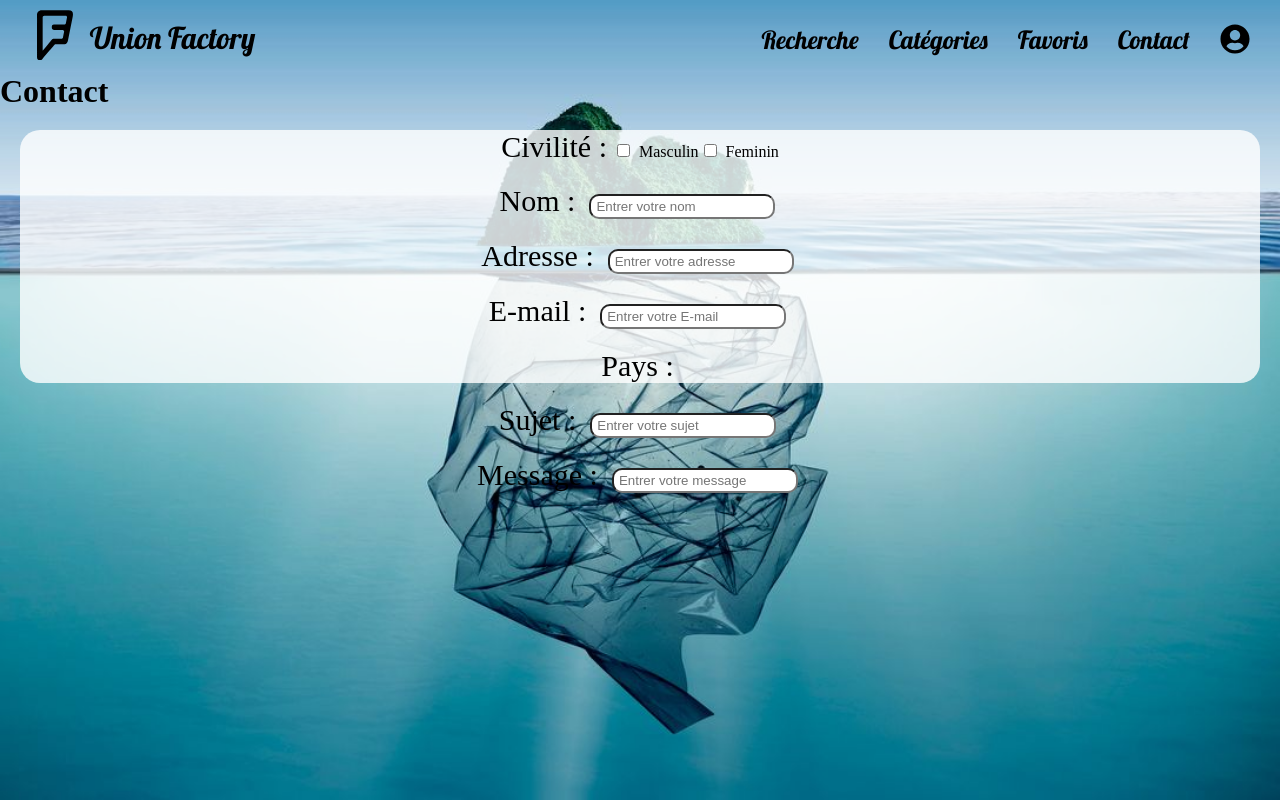
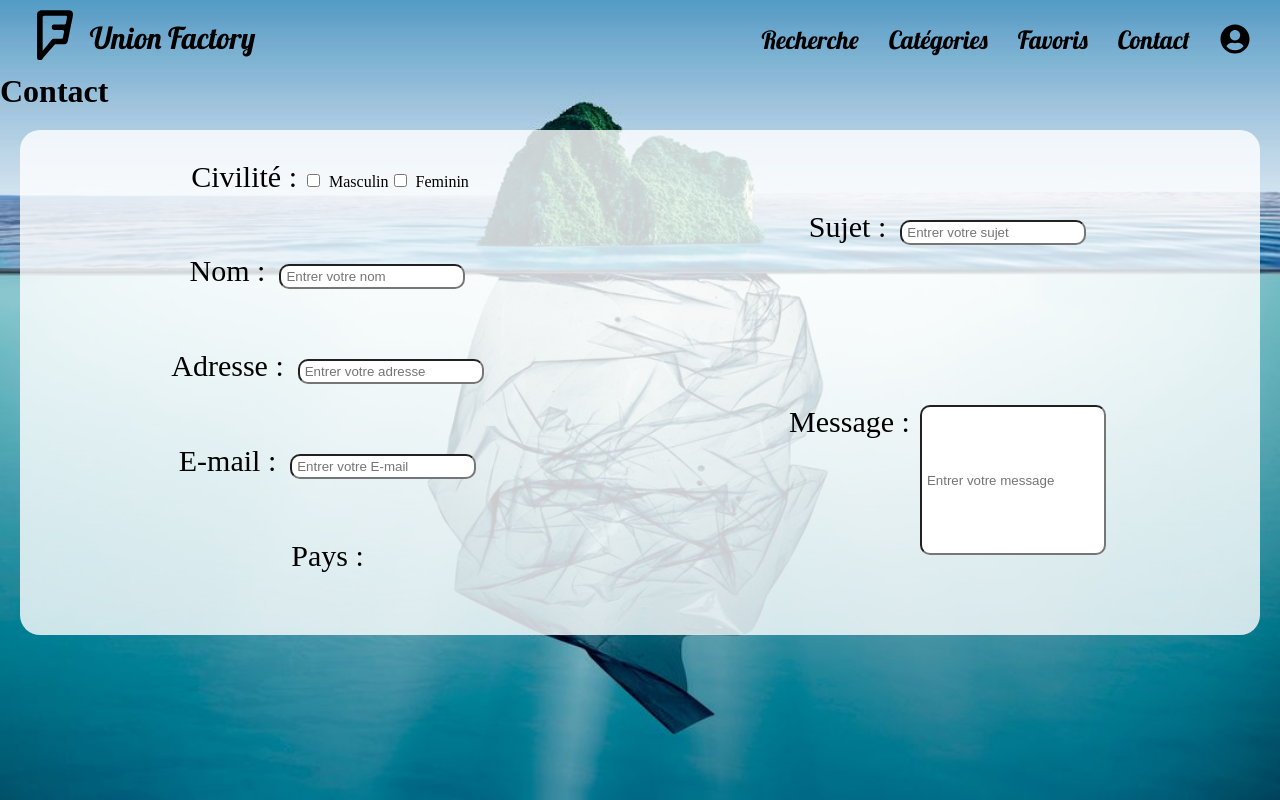
Before and after one commit to TheoLandemaine/Union_Factory, a React (Create React App) app in the folder union_factory/: page /contact in a window 1280 px wide. Built offline with nearby package versions, Linux system fonts and the light colour scheme.

Commit message:
✨ - Update contact.css

```diff
--- a/union_factory/src/css/contact.css
+++ b/union_factory/src/css/contact.css
@@ -1,18 +1,43 @@
 
 .contact-container{
-    /*display: flex;*/
-    /*justify-content: center;*/
+    justify-content: center;
     text-align: center;
+    margin: 20px;
+    border-radius:20px;
+    background: rgba(255, 255, 255, .8);
+    display: flex;
 }
 
 .information-container{
-    margin: 20px;
-    border-radius:20px;
-    background: rgba(255, 255, 255, .8);
+
+    /*background-color: lightgray;*/
+    width: 50%;
+    display: flex;
+    flex-direction: column;
+    /*text-align: right;*/
+}
+
+
+.msg-container{
+    width: 50%;
+    /*background-color:lightgoldenrodyellow;*/
+    /*padding: 3em 0;*/
+    display: flex;
+    flex-direction: column;
+    justify-content: center;
+}
+.msg-message{
+    display: flex;
+    justify-content:center;
+    /*margin:5em 0;*/
+}
+
+.msg-container p {
+    margin:5em 0;
 }
 
 p{
-    margin:20px 0;
+    margin:30px 0;
 }
 input{
     margin:0 5px;
@@ -23,6 +48,10 @@ input[type="text"], input[type="email"]{
     padding-left: 5px;
     height:25px;
 }
+#msg-message{
+    height:150px;
+}
+
 
 .titre-contact{
     font-size: 30px;
```
